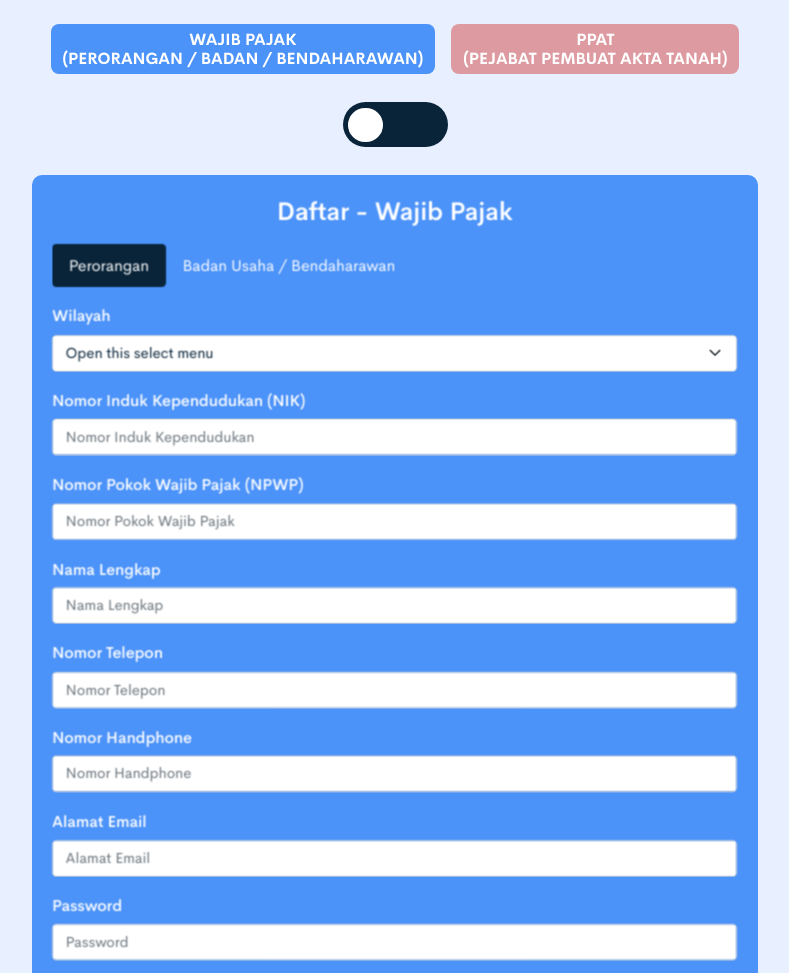
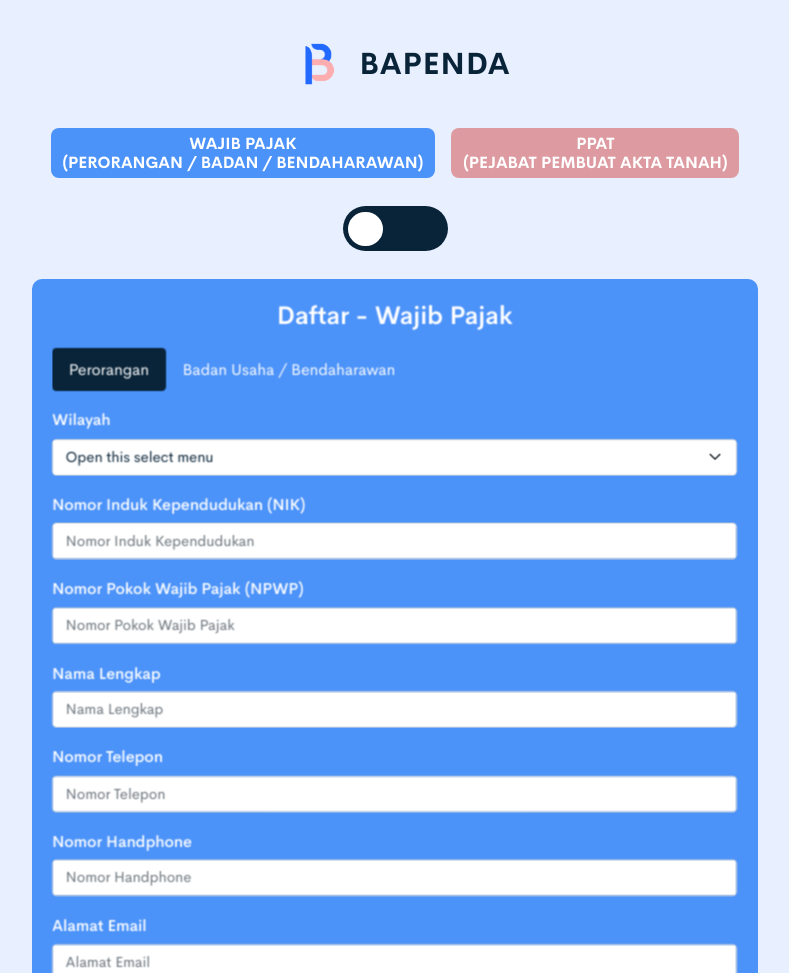
Before and after one commit to zurizi/pajak-daerah-landing-page, a plain HTML site: page register.html in a window 1280 px wide. Shown: the top 973 px of the page, without its empty margins (245-1034 px from the left). Drawn offline with Linux system fonts and the light colour scheme; files whose address does not match are found by name.

Commit message:
[update] logo

```diff
--- a/assets/css/login_register.css
+++ b/assets/css/login_register.css
@@ -18,6 +18,25 @@
 .login .terms p{
     font-size: 12px !important;
     font-weight: normal !important;
+}
+.login .logo,
+.register .logo{
+    line-height: 0;
+}
+
+.login .logo img,
+.register .logo img {
+    max-height: 80px;
+    margin-right: 0px;
+}
+
+.login .logo span,
+.register .logo span{
+    font-size: 30px;
+    font-weight: 700;
+    letter-spacing: 1px;
+    color: #092439;
+    font-family: "Cerebri Sans,sans-serif" !important;
 }
 
 /* register */
--- a/register.html
+++ b/register.html
@@ -31,9 +31,15 @@
 
   <!-- ======= Header ======= -->
 
-	<section id="login" class="register p-0 pt-3">
-		<div class="container ">
-			<div class="row full-height justify-content-center">
+	<section id="login" class="register p-0">
+		<div class="container mt-4">
+      <a href="index.html" class="logo d-flex justify-content-center align-items-center">
+        <img src="assets/img/logo.png" >
+        <div class="d-flex flex-column text-uppercase">
+          <span>Bapenda</span>
+        </div>
+      </a>
+			<div class="row justify-content-center mt-3">
 				<div class="col-12 text-center align-self-center">
           <div class="mb-0 d-flex flex-row justify-content-center pb-2">
             <h6 class="tab1 m-2 mb-0">
```
Also changed, not shown: login.html (+8 -2 lines).
